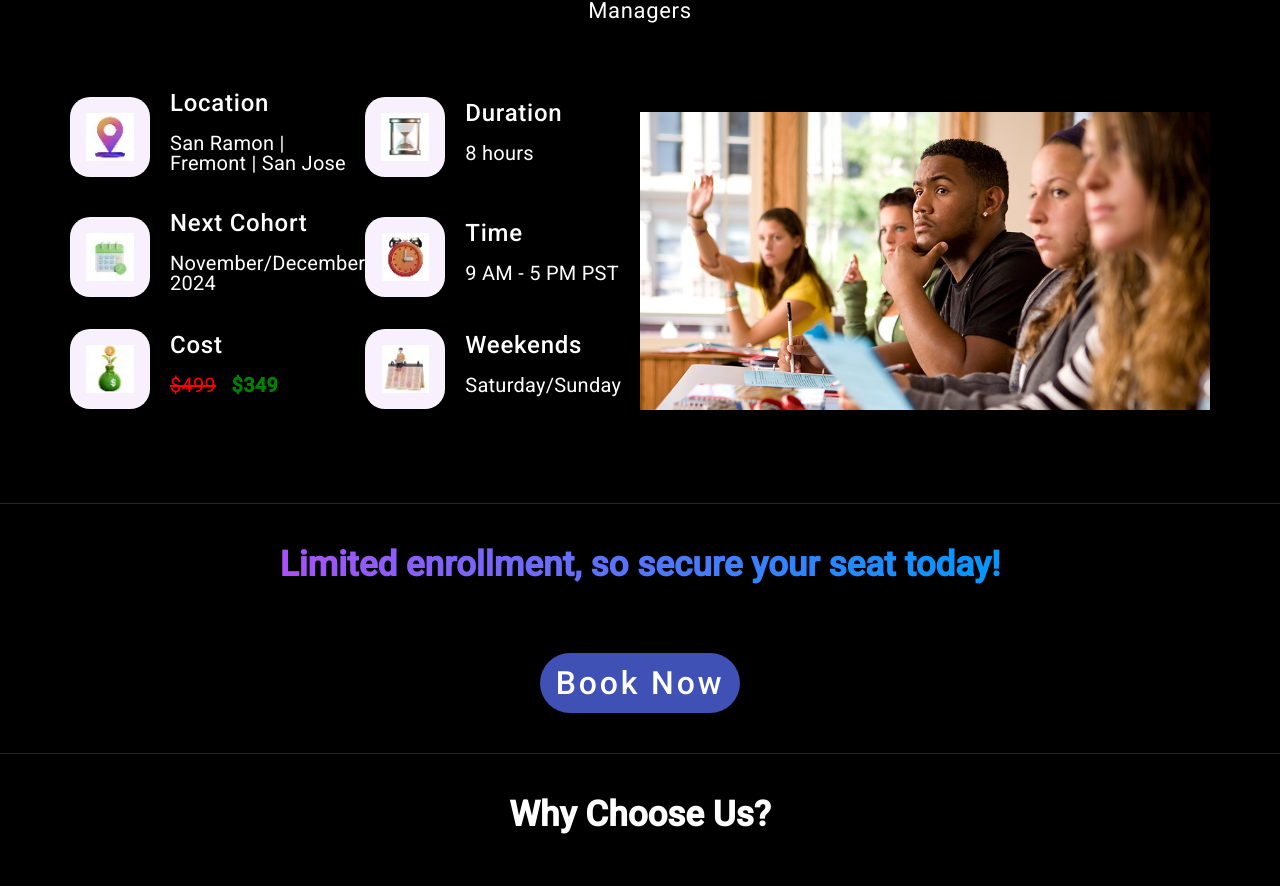
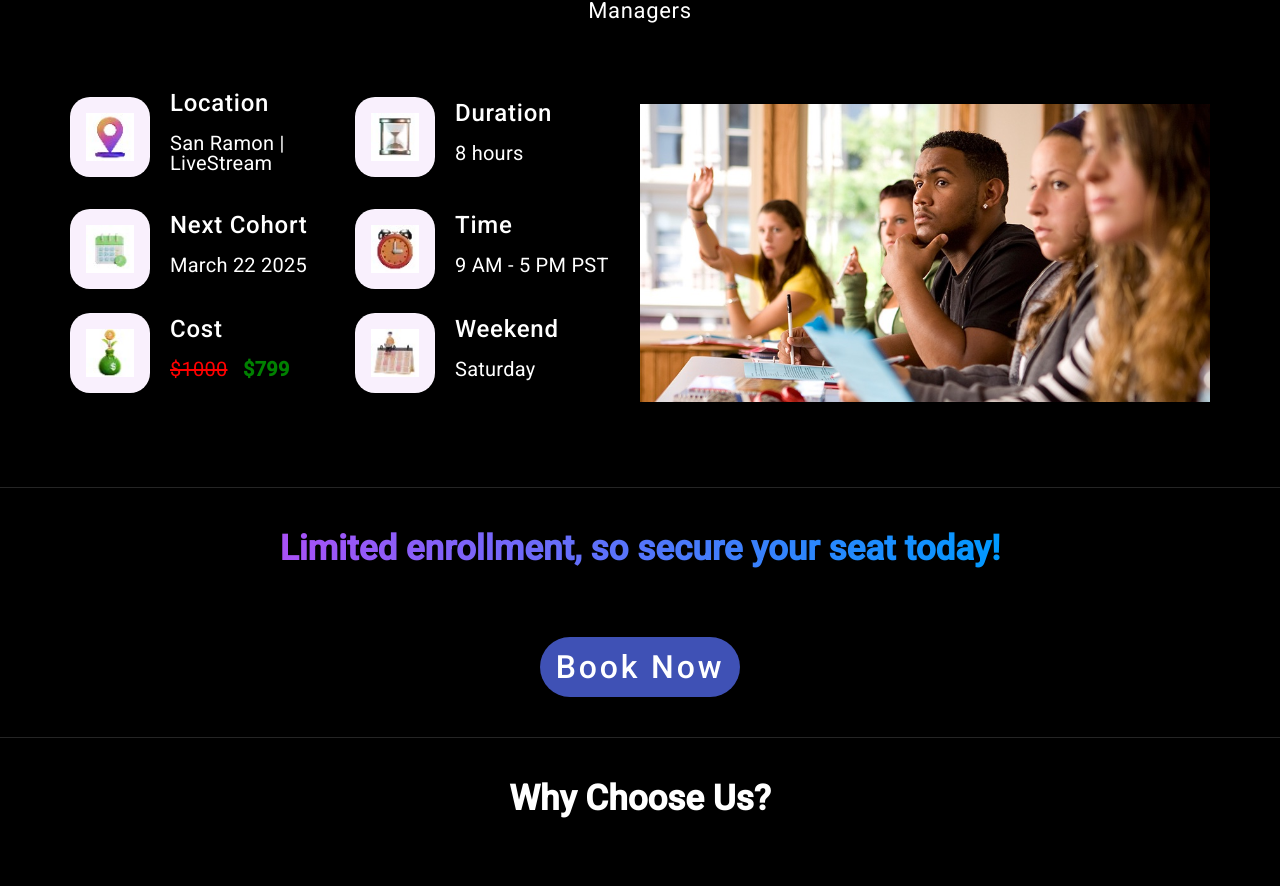
Before and after one commit to gouthami24/Moolai_academy, an Angular app: page /academy in a window 1280 px wide. Shown: the part 918-1804 px from the top of the page. Built offline with nearby package versions, Linux system fonts and the light colour scheme.

Commit message:
Changed New Academy Logo and March Dates for Next Cohort

```diff
--- a/src/app/academy/academy.component.html
+++ b/src/app/academy/academy.component.html
@@ -66,7 +66,7 @@
             </div>
             <div class="detail-text">
               <h4 class="detail-title">Location</h4>
-              <p class="detail-description">San Ramon | Fremont | San Jose</p>
+              <p class="detail-description">San Ramon | LiveStream</p>
             </div>
           </div>
           <!-- Duration -->
@@ -86,7 +86,7 @@
             </div>
             <div class="detail-text">
               <h4 class="detail-title">Next Cohort</h4>
-              <p class="detail-description">November/December 2024</p>
+              <p class="detail-description">March 22 2025</p>
             </div>
           </div>
           <!-- Time -->
@@ -107,8 +107,8 @@
             <div class="detail-text">
               <h4 class="detail-title">Cost</h4>
               <p class="detail-description">
-                <span style="text-decoration: line-through; color: red;">$499</span>
-                &nbsp;&nbsp;<span style="font-weight: bold; color: green;">$349</span>
+                <span style="text-decoration: line-through; color: red;">$1000</span>
+                &nbsp;&nbsp;<span style="font-weight: bold; color: green;">$799</span>
               </p>
             </div>
           </div>
@@ -118,8 +118,8 @@
               <img class="icon-image" src="/assets/img/weekends.jpg" alt="Weekdays">
             </div>
             <div class="detail-text">
-              <h4 class="detail-title">Weekends</h4>
-              <p class="detail-description">Saturday/Sunday</p>
+              <h4 class="detail-title">Weekend</h4>
+              <p class="detail-description">Saturday</p>
             </div>
           </div>
         </div>
```
Also changed, not shown: src/assets/moolai_logo.png, src/assets/moolai_logo_old.png (added).
